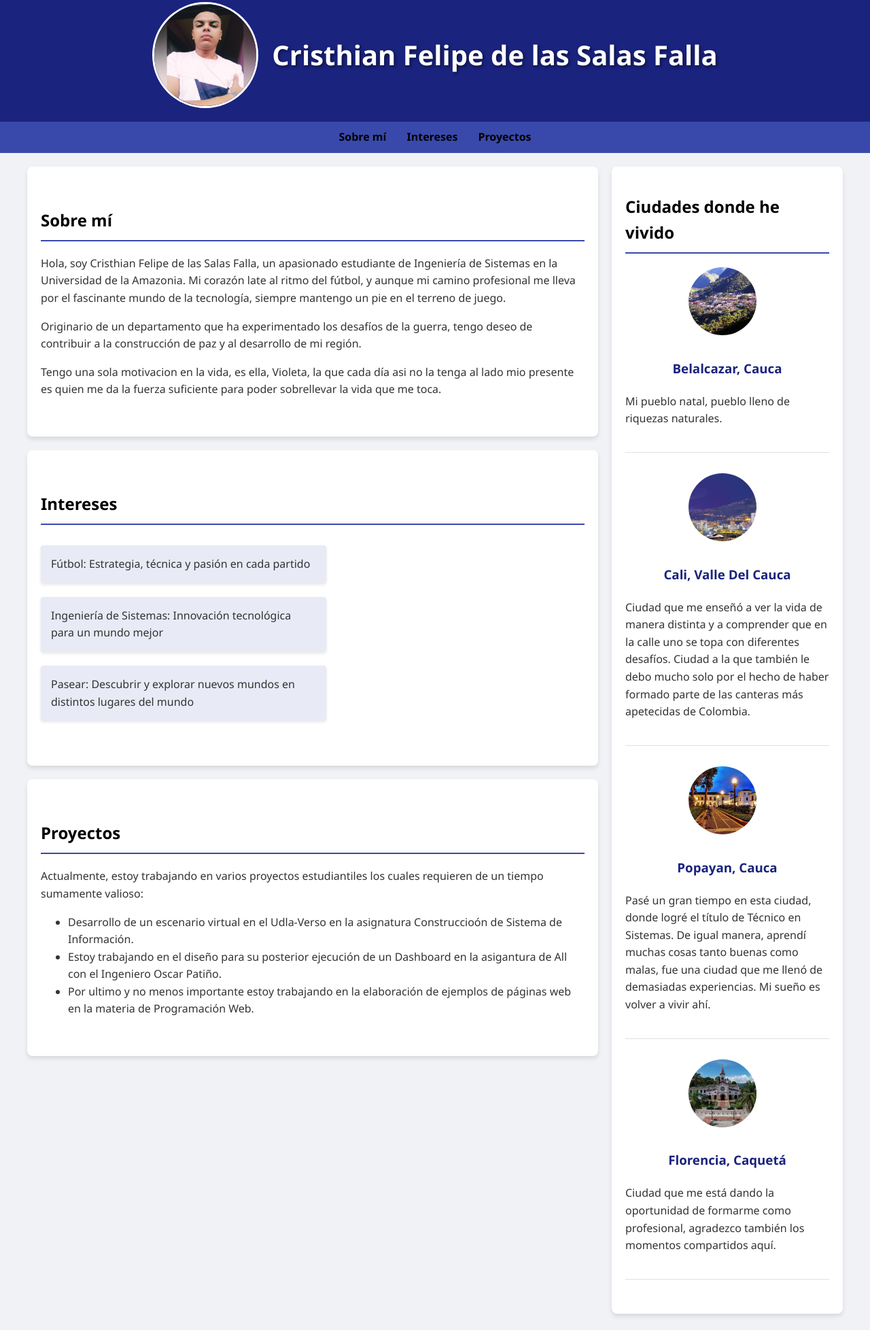
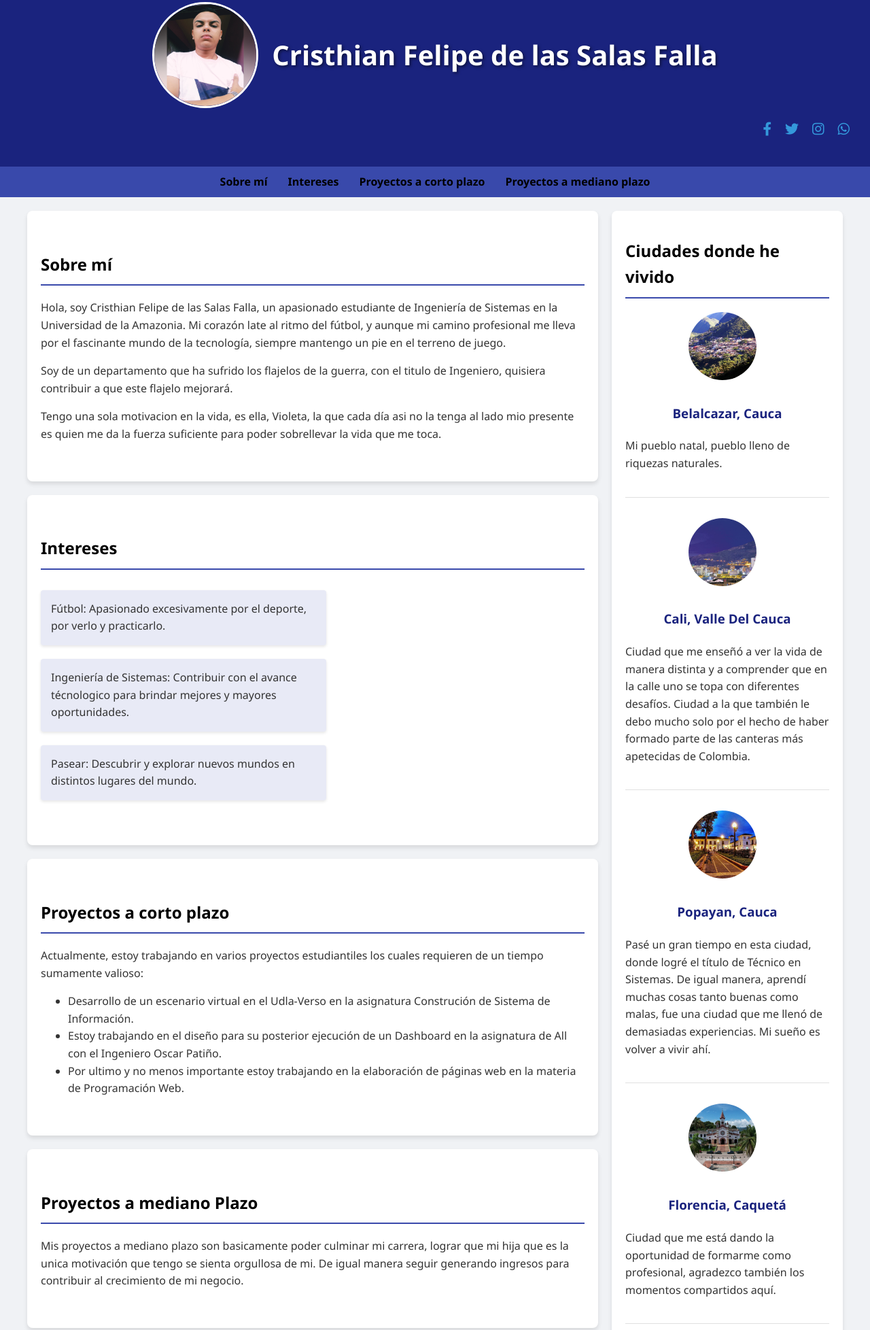
Before and after one commit to CristianF02/Producto-1-Web-, a plain HTML site: page index.html in a window 1280 px wide. Shown: the part 17-1973 px from the top of the page at 68% size. Drawn offline with Linux system fonts and the light colour scheme.

Commit message:
Redes Sociales y Escala

```diff
--- a/index.html
+++ b/index.html
@@ -6,6 +6,8 @@
     <meta name="viewport" content="width=device-width, initial-scale=1.0">
     <title>Cristhian Felipe de las Salas Falla</title>
     <link rel="stylesheet" href="styles.css">
+    <link rel="stylesheet" href="https://cdnjs.cloudflare.com/ajax/libs/font-awesome/6.0.0-beta3/css/all.min.css">
+
 </head>
 
 <body>
@@ -14,13 +16,21 @@
             <img src="Img/Images/profile.jpg" alt="Cristhian Felipe de las Salas Falla" class="profile-image">
             <h1>Cristhian Felipe de las Salas Falla</h1>
         </div>
+        <div class="Redes_Sociales">
+            <a href="https://www.facebook.com" title="Facebook"><i class="fab fa-facebook-f"></i></a>
+            <a href="https://x.com" title="X"><i class="fab fa-twitter"></i></a>
+            <a href="https://www.instagram.com" title="Instagram"><i class="fab fa-instagram"></i></a>
+            <a href="https://wa.me" title="WhatsApp"><i class="fab fa-whatsapp"></i></a>
+        </div>
+
     </header>
 
     <nav>
         <ul>
             <li><a href="#sobre-mi">Sobre mí</a></li>
             <li><a href="#intereses">Intereses</a></li>
-            <li><a href="#proyectos">Proyectos</a></li>
+            <li><a href="#proyectos">Proyectos a corto plazo</a></li>
+            <li><a href="#proyectosM">Proyectos a mediano plazo</a></li>
         </ul>
     </nav>
 
@@ -32,8 +42,8 @@
                     la Universidad de la Amazonia. Mi corazón late al ritmo del fútbol, y aunque mi camino profesional
                     me lleva por el fascinante mundo de la tecnología, siempre mantengo un pie en el terreno de juego.
                 </p>
-                <p>Originario de un departamento que ha experimentado los desafíos de la guerra, tengo deseo de
-                    contribuir a la construcción de paz y al desarrollo de mi región.</p>
+                <p>Soy de un departamento que ha sufrido los flajelos de la guerra, con el titulo de Ingeniero,
+                    quisiera contribuir a que este flajelo mejorará.</p>
                 <p>Tengo una sola motivacion en la vida, es ella, Violeta, la que cada día asi no la tenga al lado mio
                     presente es quien me da la fuerza suficiente para poder sobrellevar la vida que me toca.</p>
             </section>
@@ -41,25 +51,37 @@
             <section id="intereses" class="section interests">
                 <h2>Intereses</h2>
                 <ul>
-                    <li>Fútbol: Estrategia, técnica y pasión en cada partido</li>
-                    <li>Ingeniería de Sistemas: Innovación tecnológica para un mundo mejor</li>
-                    <li>Pasear: Descubrir y explorar nuevos mundos en distintos lugares del mundo</li>
+                    <li>Fútbol: Apasionado excesivamente por el deporte, por verlo y practicarlo.</li>
+                    <li>Ingeniería de Sistemas: Contribuir con el avance técnologico para brindar mejores y mayores
+                        oportunidades.</li>
+                    <li>Pasear: Descubrir y explorar nuevos mundos en distintos lugares del mundo.</li>
+
                 </ul>
             </section>
 
             <section id="proyectos" class="section">
-                <h2>Proyectos</h2>
+                <h2>Proyectos a corto plazo</h2>
                 <p>Actualmente, estoy trabajando en varios proyectos estudiantiles los cuales requieren de un tiempo
                     sumamente valioso:</p>
                 <ul>
-                    <li>Desarrollo de un escenario virtual en el Udla-Verso en la asignatura Construccioón de Sistema de
+                    <li>Desarrollo de un escenario virtual en el Udla-Verso en la asignatura Construción de Sistema de
                         Información.</li>
-                    <li>Estoy trabajando en el diseño para su posterior ejecución de un Dashboard en la asigantura de
+                    <li>Estoy trabajando en el diseño para su posterior ejecución de un Dashboard en la asignatura de
                         All con el Ingeniero Oscar Patiño.</li>
-                    <li>Por ultimo y no menos importante estoy trabajando en la elaboración de ejemplos de páginas web
+                    <li>Por ultimo y no menos importante estoy trabajando en la elaboración de páginas web
                         en la materia de Programación Web.</li>
                 </ul>
             </section>
+            <section id="proyectosM" class="section">
+                <h2>Proyectos a mediano Plazo</h2>
+                <p> Mis proyectos a mediano plazo son basicamente poder culminar mi carrera, lograr que mi hija que es
+                    la unica motivación
+                    que tengo se sienta orgullosa de mi. De igual manera seguir generando ingresos para contribuir al
+                    crecimiento de mi
+                    negocio.
+                </p>
+            </section>
+
         </main>
 
         <aside class="cities-lived">
@@ -73,19 +95,24 @@
                 <li>
                     <img src="Img/Images/cali.jpg" alt="Cali, Valle" class="city-image">
                     <h3>Cali, Valle Del Cauca</h3>
-                    <p>Ciudad que me enseñó a ver la vida de manera distinta y a comprender que en la calle uno se topa con diferentes desafíos.
-                       Ciudad a la que también le debo mucho solo por el hecho de haber formado parte de las canteras más apetecidas de Colombia.</p>
+                    <p>Ciudad que me enseñó a ver la vida de manera distinta y a comprender que en la calle uno se topa
+                        con diferentes desafíos.
+                        Ciudad a la que también le debo mucho solo por el hecho de haber formado parte de las canteras
+                        más apetecidas de Colombia.</p>
                 </li>
                 <li>
                     <img src="Img/Images/popayan.jpg" alt="Popayan, Cauca" class="city-image">
                     <h3>Popayan, Cauca</h3>
-                    <p>Pasé un gran tiempo en esta ciudad, donde logré el título de Técnico en Sistemas. De igual manera, aprendí muchas cosas tanto buenas
-                       como malas, fue una ciudad que me llenó de demasiadas experiencias. Mi sueño es volver a vivir ahí.</p>
+                    <p>Pasé un gran tiempo en esta ciudad, donde logré el título de Técnico en Sistemas. De igual
+                        manera, aprendí muchas cosas tanto buenas
+                        como malas, fue una ciudad que me llenó de demasiadas experiencias. Mi sueño es volver a vivir
+                        ahí.</p>
                 </li>
                 <li>
                     <img src="Img/Images/florencia.jpg" alt="Florencia, Caquetá" class="city-image">
                     <h3>Florencia, Caquetá</h3>
-                    <p>Ciudad que me está dando la oportunidad de formarme como profesional, agradezco también los momentos compartidos aquí.</p>
+                    <p>Ciudad que me está dando la oportunidad de formarme como profesional, agradezco también los
+                        momentos compartidos aquí.</p>
                 </li>
             </ul>
         </aside>
@@ -95,4 +122,5 @@
         <p>&copy; 2024 Cristhian Felipe de las Salas Falla. Todos los derechos reservados.</p>
     </footer>
 </body>
+
 </html>
--- a/styles.css
+++ b/styles.css
@@ -144,6 +144,10 @@ main {
     margin-right:15px ;
     margin-bottom: 15px;
 }
+.city-image:hover{
+    transform: scale(1.1);
+}
+
 .city-info{
     flex: 1;
     margin-top: 10px;
@@ -233,3 +237,24 @@ footer {
         width: 100%;
     }
 }
+.Redes_Sociales {
+    margin-top: auto;
+    display: flex;
+    justify-content: right;
+    padding: 20px;
+
+}
+
+.Redes_Sociales a {
+    margin: 0 10px;
+}
+
+.Redes_Sociales a i {
+    color: #3498db; /* Color de los iconos */
+    font-size: 20px;
+    text-decoration: none;
+}
+.Redes_Sociales a i:hover {
+    color: #ffd54f; /* Cambia el color al pasar el cursor */
+    transform: scale(1.1);
+}
```
